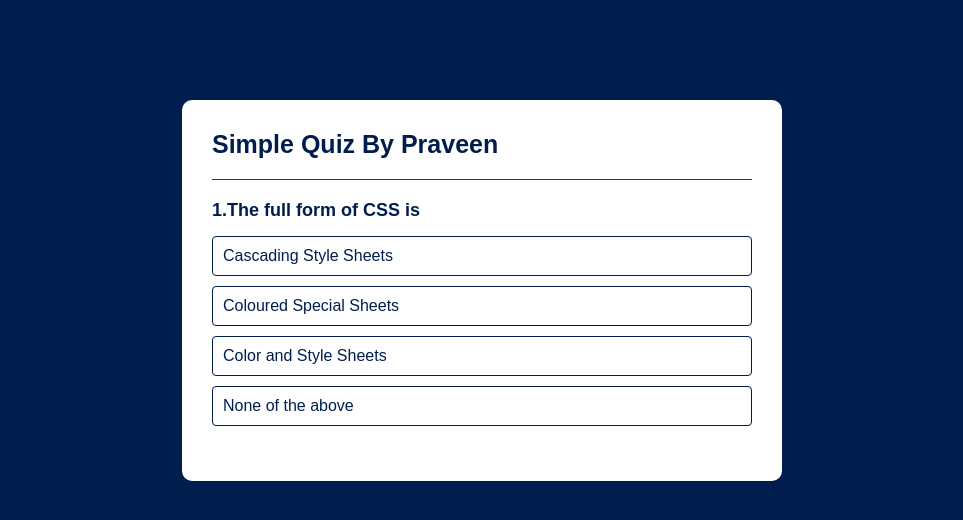
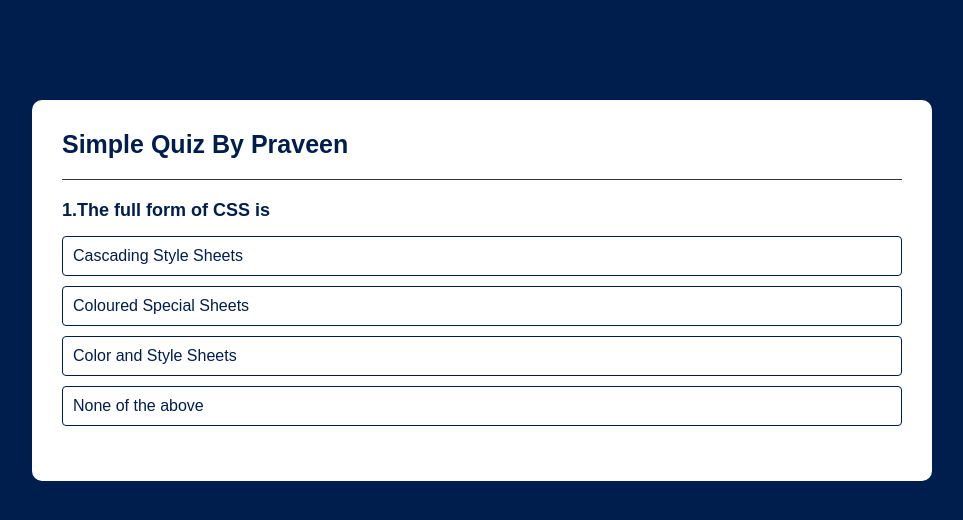
Before and after one commit to praveensharma5749/Quiz, a plain HTML site: page index.html in a window 1280 px wide. Shown: the whole page, without its empty margins (158-1121 px from the left). Drawn offline with Linux system fonts and the light colour scheme.

Commit message:
CSS Added

```diff
--- a/style.css
+++ b/style.css
@@ -9,8 +9,8 @@ body{
 }
 .app{
     background-color: white;
-    width: 70%;
-    max-width: 600px;
+    width: 90%;
+    max-width: 900px;
     margin: 100px auto 0;
     padding: 30px;
     border-radius: 10px;
```
